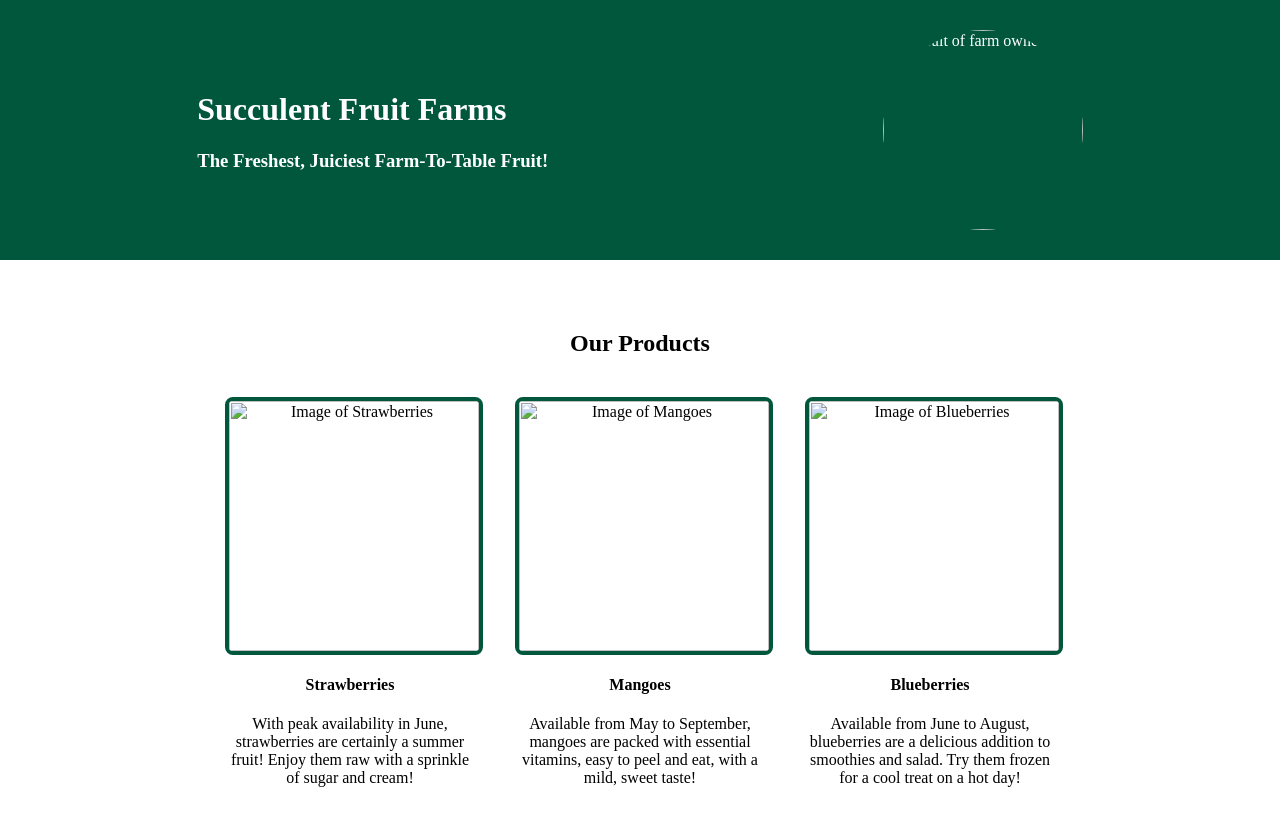
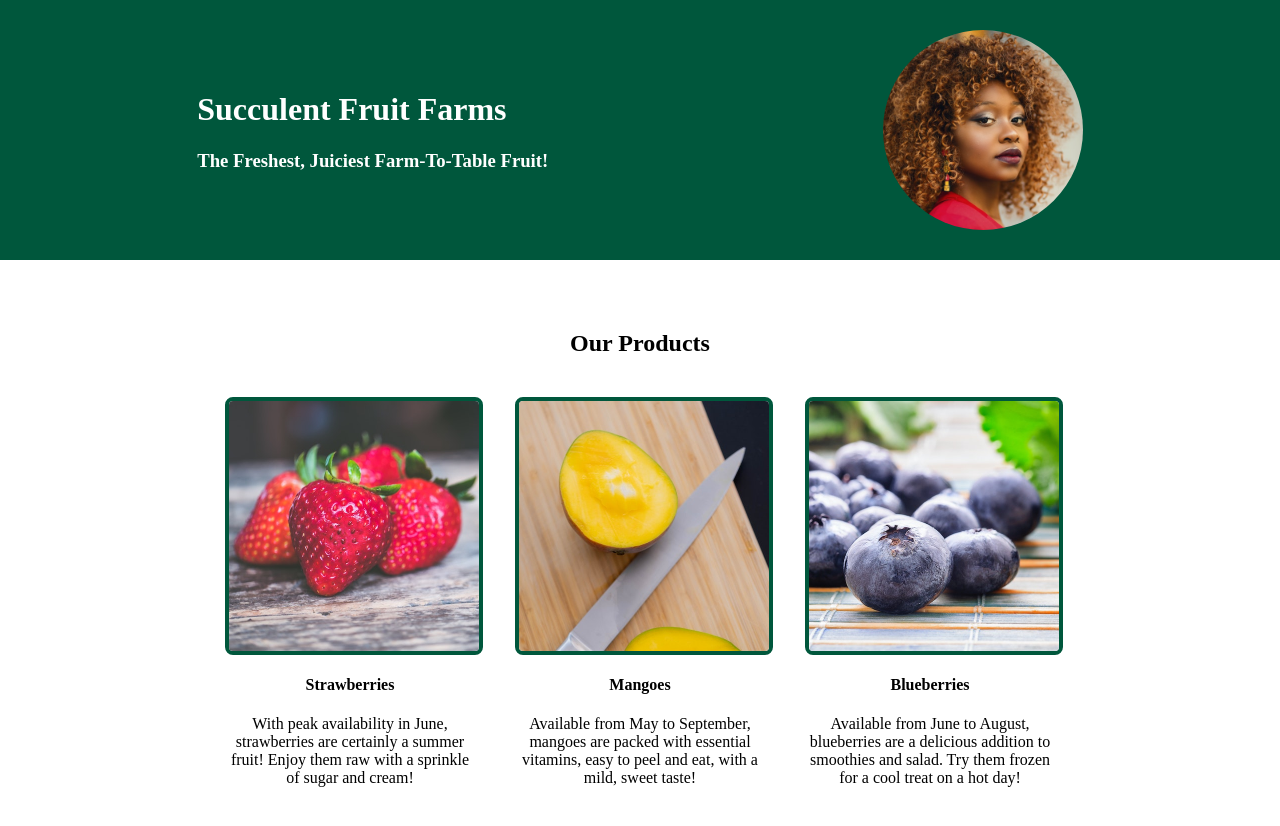
Before and after one commit to titiodus/FLGWChallenge2, a plain HTML site: page index.html in a window 1280 px wide. Shown: the top 826 px of the page. Drawn offline with Linux system fonts and the light colour scheme.

Commit message:
Update index.html

```diff
--- a/index.html
+++ b/index.html
@@ -5,33 +5,44 @@
     </head>
     <body>
         <header>
+
             <div>
                 <h1>Succulent Fruit Farms</h1>
                 <h3>The Freshest, Juiciest Farm-To-Table Fruit!</h3>
             </div>
-            <img src="images/farmer.jpeg" alt="portrait of farm owner" />
+
+            <img src="farmer.jpeg" alt="portrait of farm owner" />
+
         </header>
 
         <section>
+
             <h2>Our Products</h2>
+
             <div class="products">
+
                 <div class="product">
-                    <img class="product-pic" src="images/strawberries.jpeg" alt="Image of Strawberries" />
+                    <img class="product-pic" src="strawberries.jpeg" alt="Image of Strawberries" />
                     <h4>Strawberries</h4>
                     <p>With peak availability in June, strawberries are certainly a summer fruit! Enjoy them raw with a sprinkle of sugar and cream!</p>
                 </div>
+
                 <div class="product">
-                    <img class="product-pic" src="images/mangoes.jpeg" alt="Image of Mangoes" />
+                    <img class="product-pic" src="mangoes.jpeg" alt="Image of Mangoes" />
                     <h4>Mangoes</h4>
                     <p>Available from May to September, mangoes are packed with essential vitamins, easy to peel and eat, with a mild, sweet taste!</p>
                 </div>
+
                 <div class="product">
-                    <img class="product-pic" src="images/blueberries.jpeg" alt="Image of Blueberries" />
+                    <img class="product-pic" src="blueberries.jpeg" alt="Image of Blueberries" />
                     <h4>Blueberries</h4>
                     <p>Available from June to August, blueberries are a delicious addition to smoothies and salad. Try them frozen for a cool treat on a hot day!</p>
                 </div>
+
             </div>
+
         </section>
+
         <!-- DO NOT MAKE ANY CHANGES TO THIS HTML FILE!  -->
         <footer>
             <p>
```
